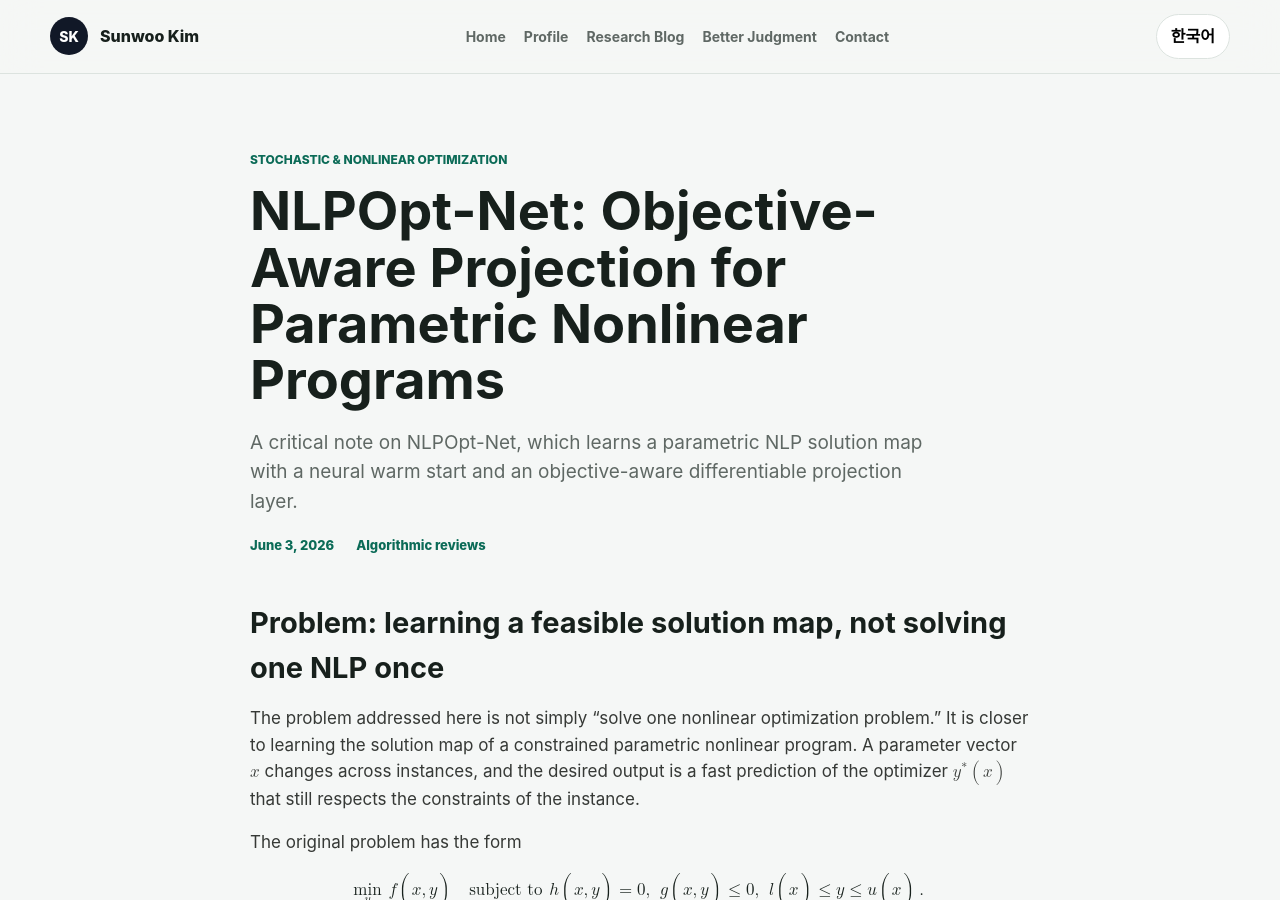
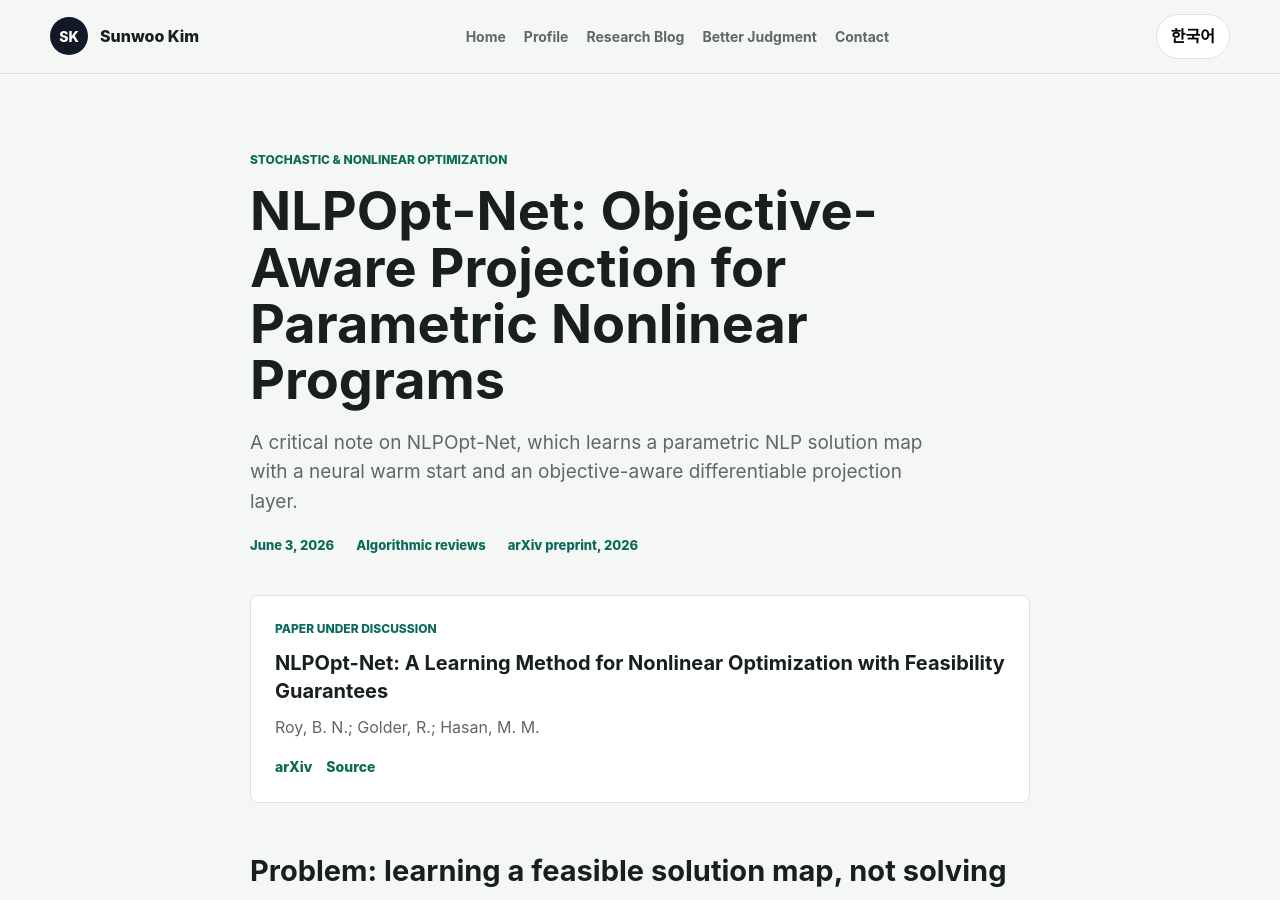
Before and after one commit to SunBooGermany/SunBooGermany.github.io, a Jekyll site: the page built from _posts/2026-06-03-stochastic-nonlinear-optimization-nlpopt-net-objective-aware-projection.md, in a window 1280 px wide and 900 px high. Built offline with Jekyll 4.4.1, drawn with Linux system fonts in a browser that asks for light colours; some of the changed text lies outside the part shown.

Commit message:
Add NLPOpt-Net reference metadata

```diff
--- a/_posts/2026-06-03-stochastic-nonlinear-optimization-nlpopt-net-objective-aware-projection.md
+++ b/_posts/2026-06-03-stochastic-nonlinear-optimization-nlpopt-net-objective-aware-projection.md
@@ -12,13 +12,13 @@ application_category: ""
 application_category_label: ""
 method_category: "stochastic-nonlinear-optimization"
 method_category_label: "Stochastic & Nonlinear Optimization"
-paper_title: ""
-authors: ""
-venue: ""
-year: ""
+paper_title: "NLPOpt-Net: A Learning Method for Nonlinear Optimization with Feasibility Guarantees"
+authors: "Roy, B. N.; Golder, R.; Hasan, M. M."
+venue: "arXiv preprint"
+year: "2026"
 doi: ""
-arxiv: ""
-source_url: ""
+arxiv: "2605.00260"
+source_url: "https://arxiv.org/abs/2605.00260"
 tags:
   - "parametric NLP"
   - "differentiable optimization"
@@ -295,6 +295,10 @@ Third, the diagonal Hessian approximation is a computational compromise. It enab
 
 My reading is therefore: NLPOpt-Net should not be described as a neural network that directly solves NLPs. It is better understood as a hybrid method in which a neural network predicts a warm start, and an objective-aware differentiable projection layer performs local constrained optimization. Its value lies in this disciplined combination of solution-map learning, sequential QP approximation, primal-dual first-order solving, and implicit differentiation.
 
+## References
+
+Roy, B. N., Golder, R., & Hasan, M. M. (2026). NLPOpt-Net: A Learning Method for Nonlinear Optimization with Feasibility Guarantees. arXiv preprint arXiv:2605.00260.
+
 <!-- ko -->
 
 ## 문제 설정: 하나의 NLP가 아니라 feasible solution map을 학습하는 문제
@@ -559,3 +563,7 @@ Nonconvex result는 조심해서 읽어야 한다. Architecture가 clean convex
 셋째, diagonal Hessian approximation은 계산상 타협이다. Update를 싸게 만들지만 cross-variable curvature를 버린다. 변수 간 coupling이 강한 NLP에서는 projection direction이 부정확해질 수 있고, 더 많은 projection layer나 solver iteration이 필요할 수 있다.
 
 따라서 이 논문을 "neural network가 NLP를 직접 푼다"라고 설명하는 것은 부정확하다. 더 정확한 해석은 neural network가 warm start를 예측하고, objective-aware differentiable projection layer가 local constrained optimization을 수행하는 hybrid method라는 것이다. Solution-map learning, sequential QP approximation, primal-dual first-order solving, implicit differentiation을 규율 있게 결합한 점이 이 연구의 본질이다.
+
+## References
+
+Roy, B. N., Golder, R., & Hasan, M. M. (2026). NLPOpt-Net: A Learning Method for Nonlinear Optimization with Feasibility Guarantees. arXiv preprint arXiv:2605.00260.
```
